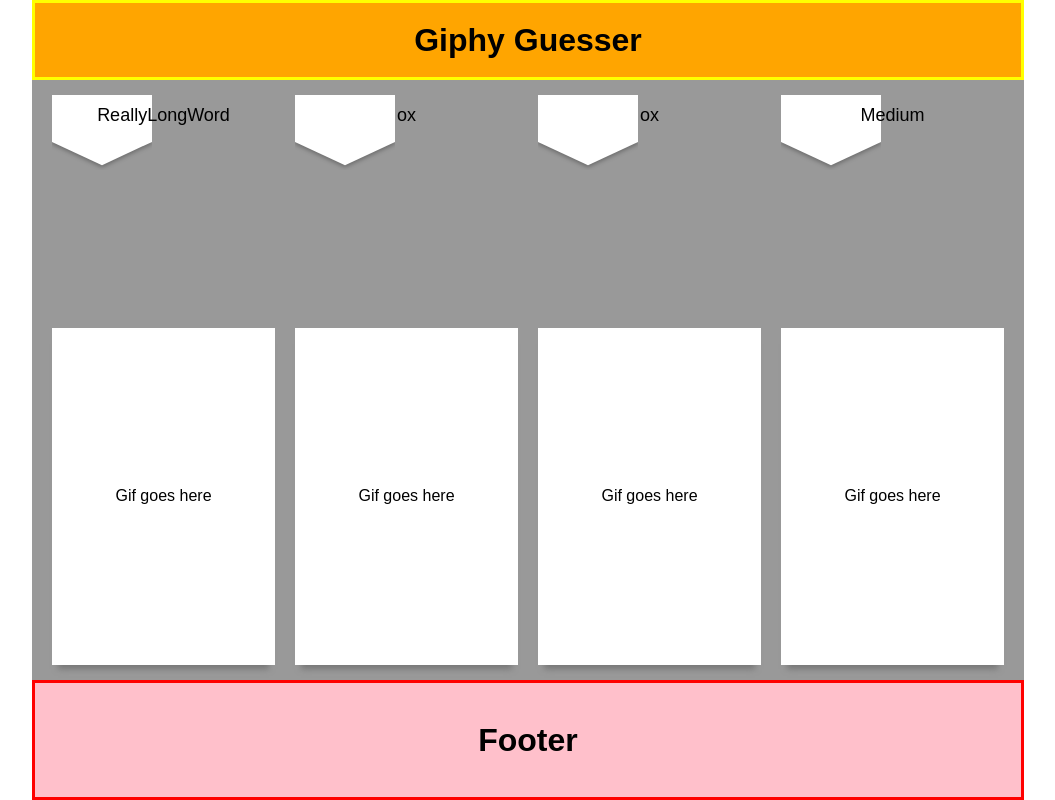
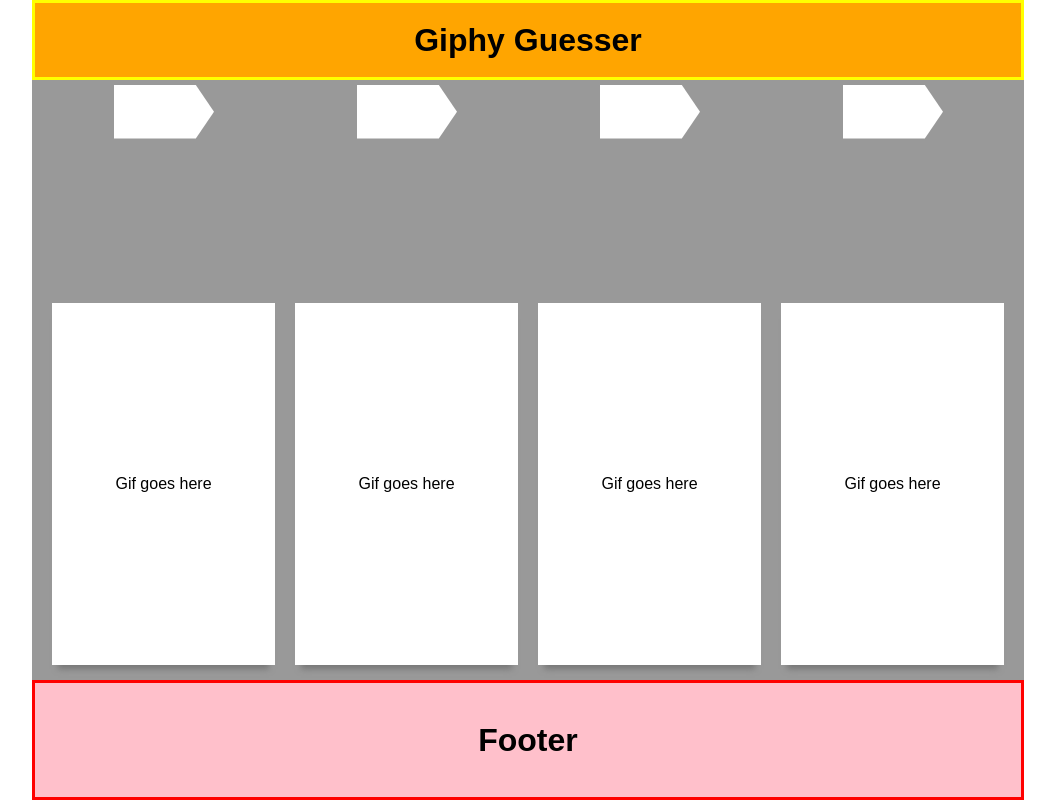
Before and after one commit to Casey1449/Giphy-Guesser, a React (Create React App) app: page / in a window 1280 px wide. Shown: the whole page, without its empty margins (112-1167 px from the left). Built offline with nearby package versions, Linux system fonts and the light colour scheme.

Commit message:
trying in-line svg

```diff
--- a/src/components/WordItem.js
+++ b/src/components/WordItem.js
@@ -3,12 +3,16 @@ import '../styles/ListItems.css';
 import { SortableElement } from 'react-sortable-hoc';
 
 const WordItem = SortableElement((props) =>
-  <li className='list-item word-item'>
-    <div className='word-arrow'>
-      <p>{props.word}</p>
-    </div>
-  </li>
-
+<svg version="1.1" preserveAspectRatio="none" x='0' y='0' width='100px' height='60px' viewBox="0 0 110 56" fill='white'><polygon points="0,0 0,50 90,50 110,25 90,0 "/></svg>
   );
 
 export default WordItem;
+
+
+
+
+// <li className='list-item word-item'>
+// <div className='word-arrow'>
+// <p>{props.word}</p>
+// </div>
+// </li>
```
